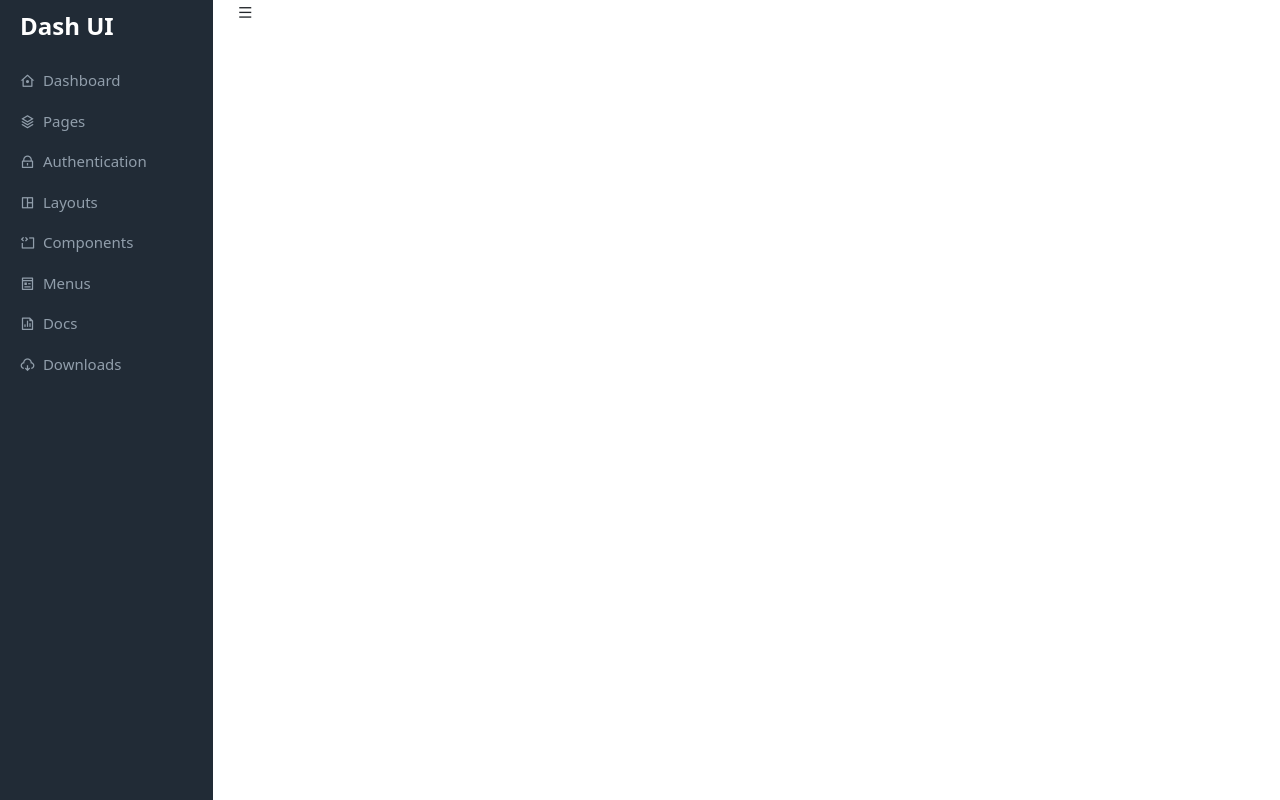
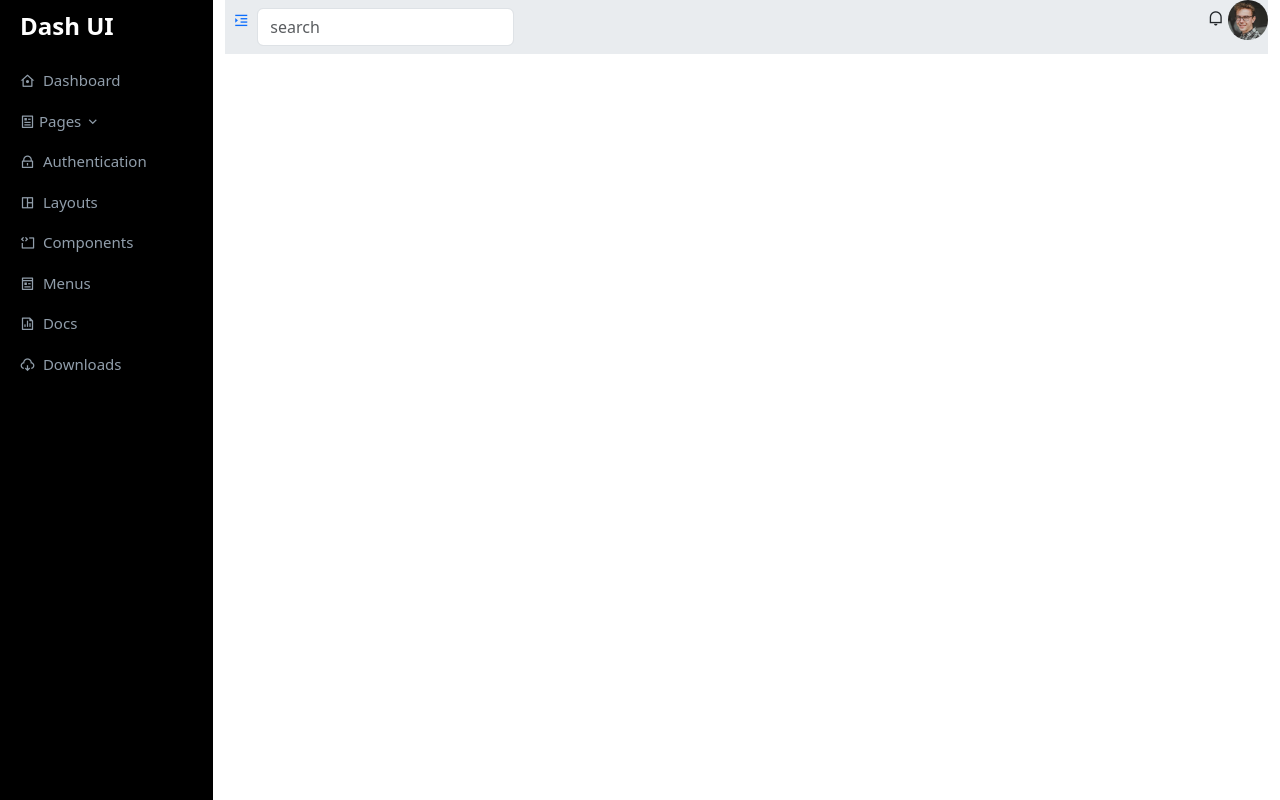
Before and after one commit to hassanahmad234/hsah, a plain HTML site: page index 1.html in a window 1280 px wide. Drawn offline with nearby package versions, Linux system fonts and the light colour scheme.

Commit message:
many changes

```diff
--- a/index 1.html
+++ b/index 1.html
@@ -25,45 +25,70 @@
     <body>
         <div class="container-fluid">
             <div class="row">
-                <div class="col-md-2 dark-bg">
+                <div class="col-md-2 bg-black">
                     <div class="p-2">
                         <div class="logo fs-4 fw-bold text-white mb-4">Dash UI</div>
                         <div class="sidebar-menu">
                             <ul>
                                 <li class="mb-3"><a href="#">
-                                        <i class="ri-home-7-line me-1"></i> Dashboard </a></li>
+                                        <i class="ri-home-7-line me-1"></i> Dashboard </a>
+                                </li>
                                 <li class="mb-3"><a href="#">
-                                        <i class="ri-stack-line me-1"></i> Pages </a> </li>
+                                        <i class="ri-article-line"></i></i> Pages
+                                        <i class="ri-arrow-down-s-line"></i></a>
+                                </li>
+
                                 <li class="mb-3"><a href="#">
-                                        <i class="ri-lock-line me-1"></i> Authentication</a></li>
+                                        <i class="ri-lock-line me-1"></i> Authentication</a>
+                                </li>
                                 <li class="mb-3"><a href="#">
-                                        <i class="ri-layout-2-line me-1"></i> Layouts</a></li>
+                                        <i class="ri-layout-2-line me-1"></i> Layouts</a>
+                                </li>
                                 <li class="mb-3"><a href="#">
-                                        <i class="ri-code-block me-1"></i> Components</a></li>
+                                        <i class="ri-code-block me-1"></i> Components</a>
+                                </li>
                                 <li class="mb-3"><a href="#">
-                                        <i class="ri-pages-line me-1"></i> Menus</a></li>
+                                        <i class="ri-pages-line me-1"></i> Menus</a>
+                                </li>
                                 <li class="mb-3"><a href="#">
-                                        <i class="ri-file-chart-line me-1"></i> Docs</a></li>
+                                        <i class="ri-file-chart-line me-1"></i> Docs</a>
+                                </li>
                                 <li class="mb-3"><a href="#">
                                         <i class="ri-download-cloud-2-line me-1"></i> Downloads</a>
                                 </li>
                             </ul>
                         </div>
                     </div>
+                </div>
+                <div class="col-md-10">
+                    <div class="d-flex justify-content-between bg-body-secondary">
+                        <div class="d-flex p-2">
+                            <a href="#"><i class="ri-indent-increase pe-2"></i></a>
+                            <input class="form-control" type="text" placeholder="search">
+                        </div>
+                        <div>
+                            <i class="ri-notification-line"></i>
+                            <img style="height: 40px; width: 40px; border-radius: 100%;" class="img-fluid"
+                                src="./avatar-2.jpg">
+                        </div>
+                    </div>
 
                 </div>
 
-                <div class="col-md-10">
-                    <div class="container-fluid">
-                        <i class="ri-menu-line"></i>
 
 
-                    </div>
-                </div>
             </div>
-            <script src="https://cdn.jsdelivr.net/npm/bootstrap@5.3.7/dist/js/bootstrap.bundle.min.js"
-                integrity="sha384-ndDqU0Gzau9qJ1lfW4pNLlhNTkCfHzAVBReH9diLvGRem5+R9g2FzA8ZGN954O5Q"
-                crossorigin="anonymous"></script>
+
+
+
+        </div>
+        </div>
+
+
+
+        <script src="https://cdn.jsdelivr.net/npm/bootstrap@5.3.7/dist/js/bootstrap.bundle.min.js"
+            integrity="sha384-ndDqU0Gzau9qJ1lfW4pNLlhNTkCfHzAVBReH9diLvGRem5+R9g2FzA8ZGN954O5Q"
+            crossorigin="anonymous"></script>
     </body>
     <script src="https://cdn.jsdelivr.net/npm/bootstrap@5.3.7/dist/js/bootstrap.bundle.min.js"
         integrity="sha384-ndDqU0Gzau9qJ1lfW4pNLlhNTkCfHzAVBReH9diLvGRem5+R9g2FzA8ZGN954O5Q"
```
Also changed, not shown: avatar-2.jpg (added).
